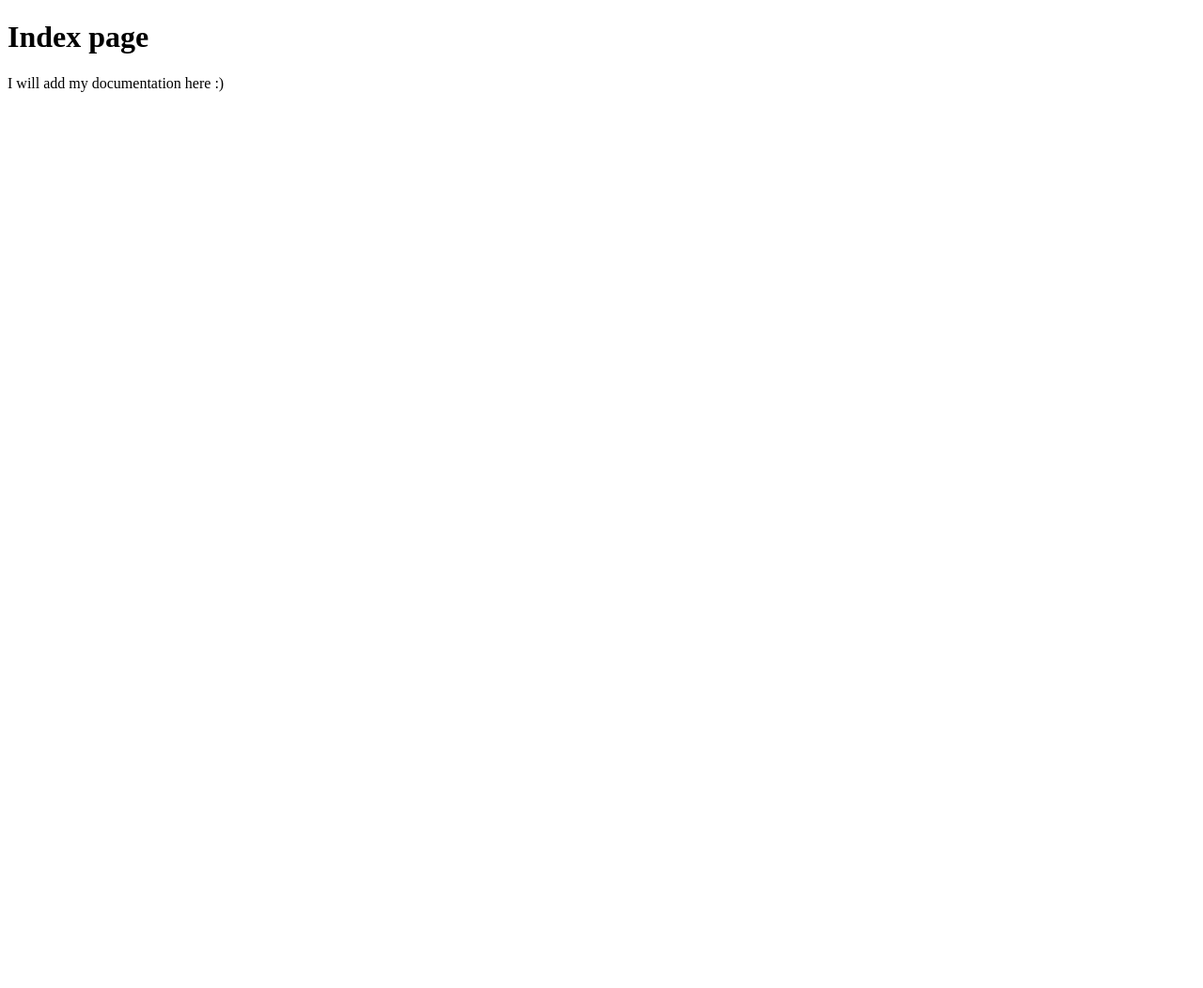
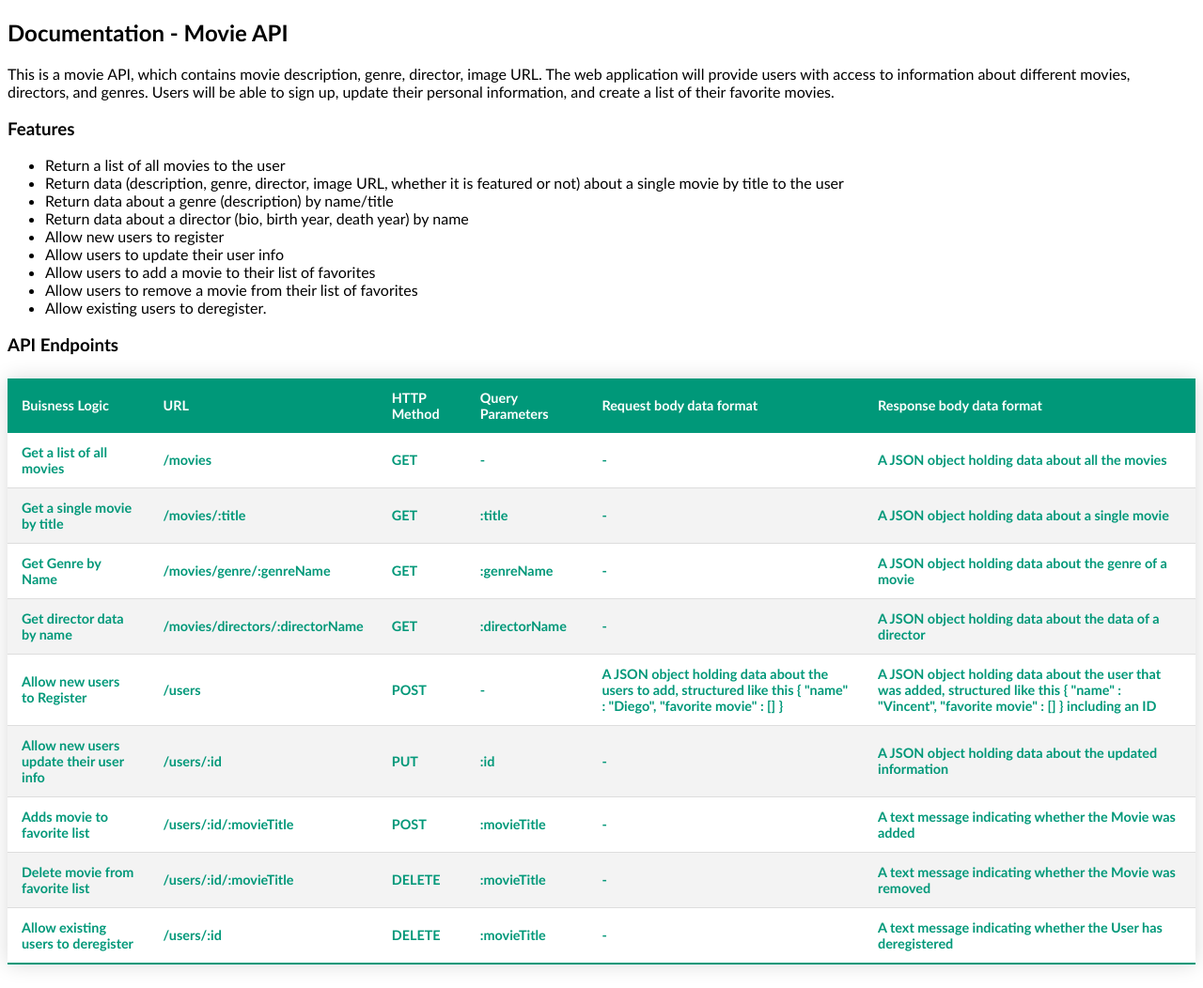
Before and after one commit to FranciscoDiego64/movies_app, a website: page public/documentation.html in a window 1280 px wide. Shown: the whole page at 94% size. Before the commit the page ends 800 px from the top, so only its background shows below. Drawn offline with Linux system fonts and the light colour scheme.

Commit message:
Added documentation and styling

```diff
--- a/public/documentation.html
+++ b/public/documentation.html
@@ -1,14 +1,134 @@
-<!DOCTYPE html>
+<!DOCTYPE HTML>
  <html>
      <head>
-    <meta charset="utf-8" />
-    <meta name="viewport" content="width=device-width" />
-    <title>DOCUMENTATION</title>
+         <meta charset="utf-8">
+         <meta name="viewport" content="width=device-width, initial-scale=1">
+         <title>Documentation - Movie API</title>
+         <link href="style.css" rel="stylesheet" type="text/css" />
      </head>
+         <header>
+          <h2>Documentation - Movie API</h2>
+     </header>
          <body>
-    <h1>Index page</h1>
+             <P>This is a movie API, which contains movie description, genre, director, image URL.
+                The web application will provide users with access to information about different movies, directors, and genres.
+                Users will be able to sign up, update their personal information, and create a list of their favorite movies.
+            </P>
+            <div>
+            <h3>Features</h3>
+            <ul>
+                <li>Return a list of all movies to the user</li>
+                <li>Return data (description, genre, director, image URL, whether it is featured or not) about a single movie by title to the user</li>
+                <li>Return data about a genre (description) by name/title</li>
+                <li>Return data about a director (bio, birth year, death year) by name</li>
+                <li>Allow new users to register</li>
+                <li>Allow users to update their user info</li>
+                <li>Allow users to add a movie to their list of favorites</li>
+                <li>Allow users to remove a movie from their list of favorites</li>
+                <li>Allow existing users to deregister.</li>
+            </ul>
 
-    <p>I will add my documentation here :)</p>
+            </div>
+
+            <h3>API Endpoints</h3>
+            <table class="styled-table">
+                <thead>
+                   <tr class="active-row">
+                       <th>Buisness Logic</th>
+                       <th>URL</th>
+                       <th>HTTP Method</th>
+                       <th>Query Parameters</th>
+                       <th>Request body data format</th>
+                       <th>Response body data format</th>
+                   </tr>
+                </thead>
+
+                <tbody>
+                   <tr class="active-row">
+                       <td>Get a list of all movies</td>
+                       <td>/movies</td>
+                       <td>GET</td>
+                       <td>-</td>
+                       <td>-</td>
+                       <td>A JSON object holding data about all the movies</td>
+                   </tr>
+
+                   <tr class="active-row">
+                       <td>Get a single movie by title</td>
+                       <td>/movies/:title</td>
+                       <td>GET</td>
+                       <td>:title</td>
+                       <td>-</td>
+                       <td>A JSON object holding data about a single movie</td>
+                   </tr>
+
+                   <tr class="active-row">
+                       <td>Get Genre by Name</td>
+                       <td>/movies/genre/:genreName</td>
+                       <td>GET</td>
+                       <td>:genreName</td>
+                       <td>-</td>
+                       <td>A JSON object holding data about the genre of a movie</td>
+                   </tr>
+
+                   <tr class="active-row">
+                       <td>Get director data by name</td>
+                       <td>/movies/directors/:directorName</td>
+                       <td>GET</td>
+                       <td>:directorName</td>
+                       <td>-</td>
+                       <td>A JSON object holding data about the data of a director</td>
+                   </tr>
+
+                   <tr class="active-row">
+                       <td>Allow new users to Register</td>
+                       <td>/users</td>
+                       <td>POST</td>
+                       <td>-</td>
+                       <td>A JSON object holding data about the users to add, structured like this { "name" : "Diego", "favorite movie" : [] } </td>
+                       <td>A JSON object holding data about the user that was added, structured like this { "name" : "Vincent", "favorite movie" : [] } including an ID </td>
+                   </tr>
+
+                   <tr class="active-row">
+                       <td>Allow new users update their user info</td>
+                       <td>/users/:id</td>
+                       <td>PUT</td>
+                       <td>:id</td>
+                       <td>-</td>
+                       <td>A JSON object holding data about the updated information</td>
+                   </tr>
+
+
+                   <tr class="active-row">
+                       <td>Adds movie to favorite list</td>
+                       <td>/users/:id/:movieTitle</td>
+                       <td>POST</td>
+                       <td>:movieTitle</td>
+                       <td>-</td>
+                       <td>A text message indicating whether the Movie was added</td>
+                   </tr>
+
+                   <tr class="active-row">
+                       <td>Delete movie from favorite list</td>
+                       <td>/users/:id/:movieTitle</td>
+                       <td>DELETE</td>
+                       <td>:movieTitle</td>
+                       <td>-</td>
+                       <td>A text message indicating whether the Movie was removed</td>
+                   </tr>
+
+                   <tr class="active-row">
+                       <td>Allow existing users to deregister</td>
+                       <td>/users/:id</td>
+                       <td>DELETE</td>
+                       <td>:movieTitle</td>
+                       <td>-</td>
+                       <td>A text message indicating whether the User has deregistered</td>
+                   </tr>
+                </tbody>
+               </table>
+         </body>
+     <body>
 
      </body>
  </html>
--- /dev/null
+++ b/public/style.css
@@ -0,0 +1,40 @@
+body {
+    font-family: 'Trebuchet MS';
+}
+
+.styled-table {
+      border-collapse: collapse;
+      margin: 25px 0;
+      font-size: 0.9em;
+      font-family: 'Trebuchet MS';
+      min-width: 400px;
+      box-shadow: 0 0 20px rgba(0, 0, 0, 0.15);
+  }
+
+.styled-table thead tr {
+      background-color: #009879;
+      color: #ffffff;
+      text-align: left;
+  }
+
+  .styled-table th,
+  .styled-table td {
+      padding: 12px 15px;
+  }
+
+  .styled-table tbody tr {
+      border-bottom: 1px solid #dddddd;
+  }
+
+  .styled-table tbody tr:nth-of-type(even) {
+      background-color: #f3f3f3;
+  }
+
+  .styled-table tbody tr:last-of-type {
+      border-bottom: 2px solid #009879;
+  }
+
+  .styled-table tbody tr.active-row {
+      font-weight: bold;
+      color: #009879;
+  }
```
Lines whose indentation alone changed are shown as unchanged.
